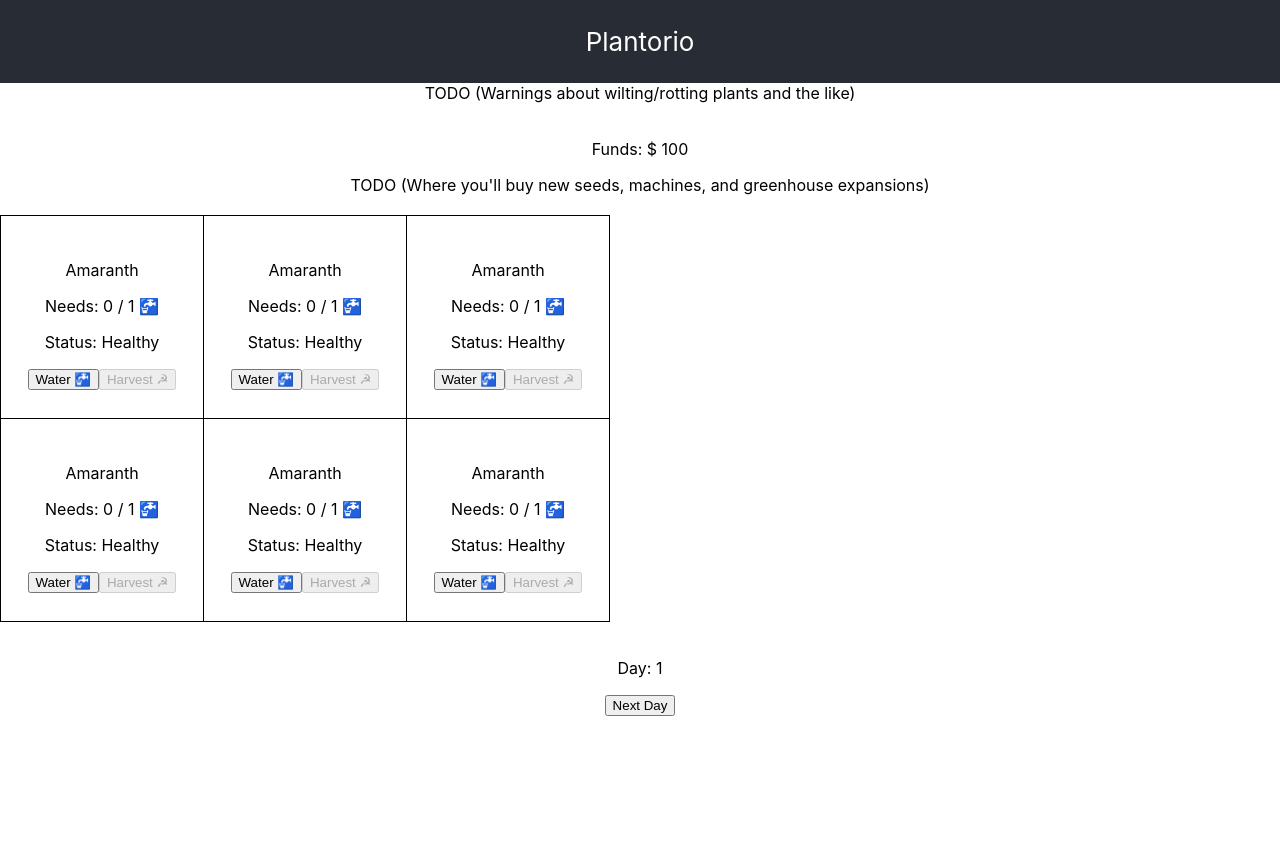
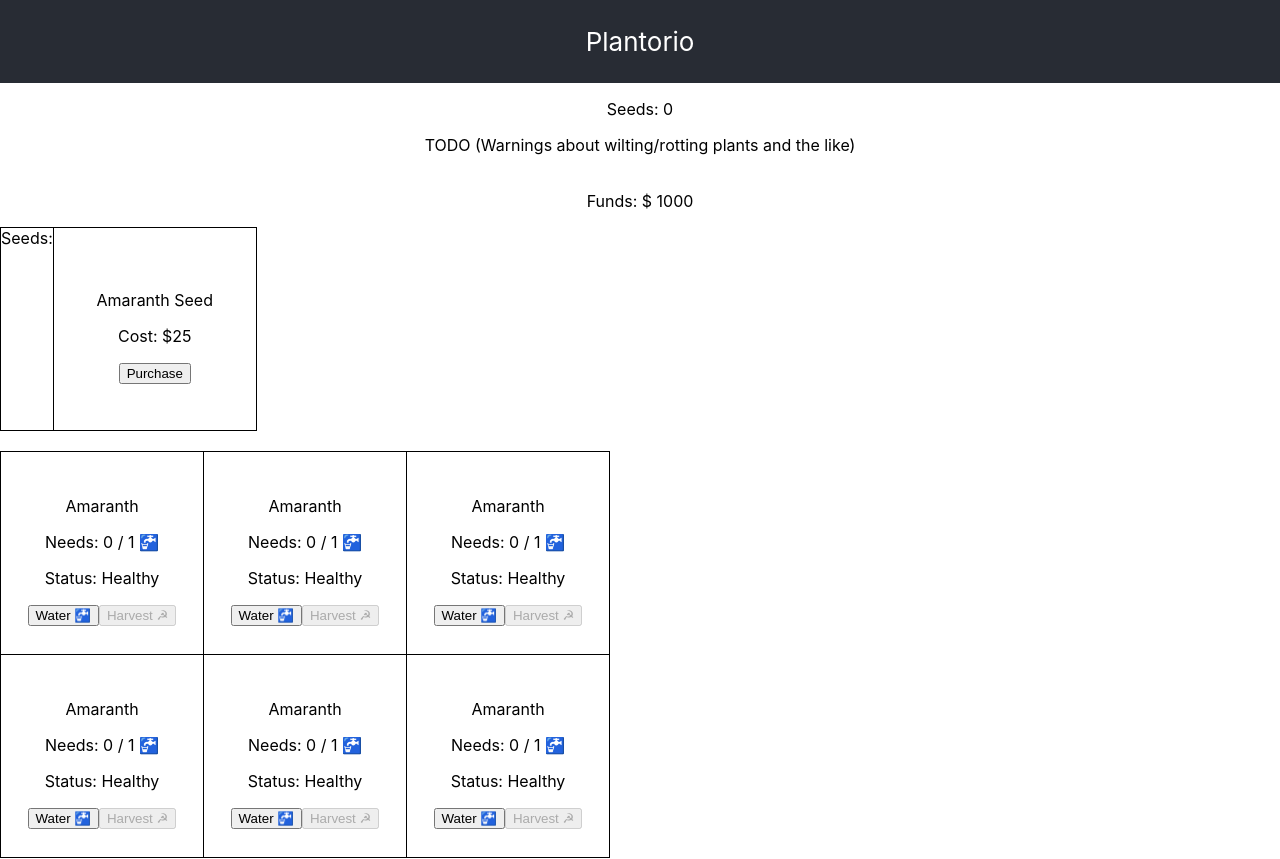
Before and after one commit to 2501/Plantorio, a React (Create React App) app: page / in a window 1280 px wide. Shown: the top 859 px of the page. Before the commit the page ends 800 px from the top, so only its background shows below. Built offline with nearby package versions, Linux system fonts and the light colour scheme.

Commit message:
Add basic shop interaction; README plans for further development

```diff
--- a/src/App.js
+++ b/src/App.js
@@ -1,8 +1,21 @@
 import React from 'react';
 import './App.css';
 
+class ShopItem extends React.Component {
+  // Todo: As with everything else, upgrade to a general solution!
+  render() {
+    return (
+      <td className="shop-item">
+
+        <p>Amaranth Seed</p>
+        <p>Cost: ${this.props.cost}</p>
+        <button className="game-btn-buySeed" onClick={this.props.buySeed}>Purchase</button>
+      </td>
+    );
+  }
+}
+
 class Plant extends React.Component {
-  // <p>DEBUG: {this.props.rowIndex},{this.props.colIndex}</p>
   render() {
     return (
       <td className="game-plant">
@@ -46,7 +59,8 @@ class App extends React.Component {
       }))),
       worldTick: 0,
       player: {
-        money: 100,
+        money: 1000,
+        seeds: 0,
       },
     }
   }
@@ -114,11 +128,18 @@ class App extends React.Component {
       });
     });
 
-
     this.setState({
       worldGrid: newGrid,
       worldTick: previousDay + 1,
     })
+  }
+
+  purchaseItem = () => {
+    const newMoney = this.state.player.money - 25;
+    const newSeed = this.state.player.seeds + 1;
+    this.setState({
+      player: {...this.state.player, money: newMoney, seeds: newSeed},
+    });
   }
 
   render() {
@@ -129,12 +150,18 @@ class App extends React.Component {
         </header>
         <div className="game">
           <div className="game-notifications">
+            <p>Seeds: {this.state.player.seeds}</p>
             TODO (Warnings about wilting/rotting plants and the like)
           </div>
           <br/>
           <div className="game-shop">
             <p>Funds: $ {this.state.player.money}</p>
-            TODO (Where you'll buy new seeds, machines, and greenhouse expansions)
+            <table className="game-shop-goods">
+              <tr>
+                Seeds:
+                <ShopItem key="BuyAmaranthSeed" cost={25} buySeed={this.purchaseItem}/>
+              </tr>
+            </table>
           </div>
           <br/>
           <div className="game-world-grid">
```
Also changed, not shown: 1 other file (tests, documents, lock files or other folders).
